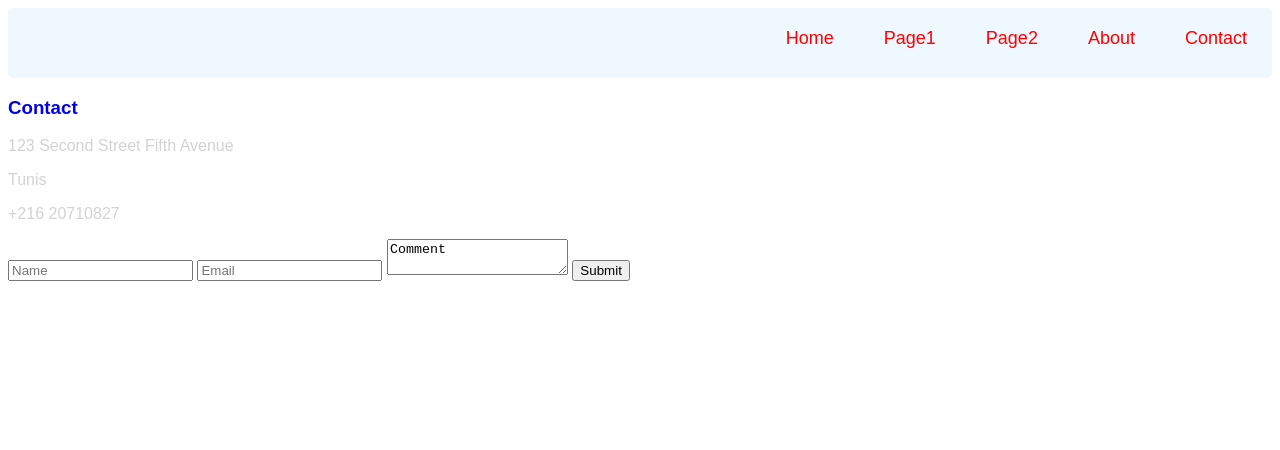
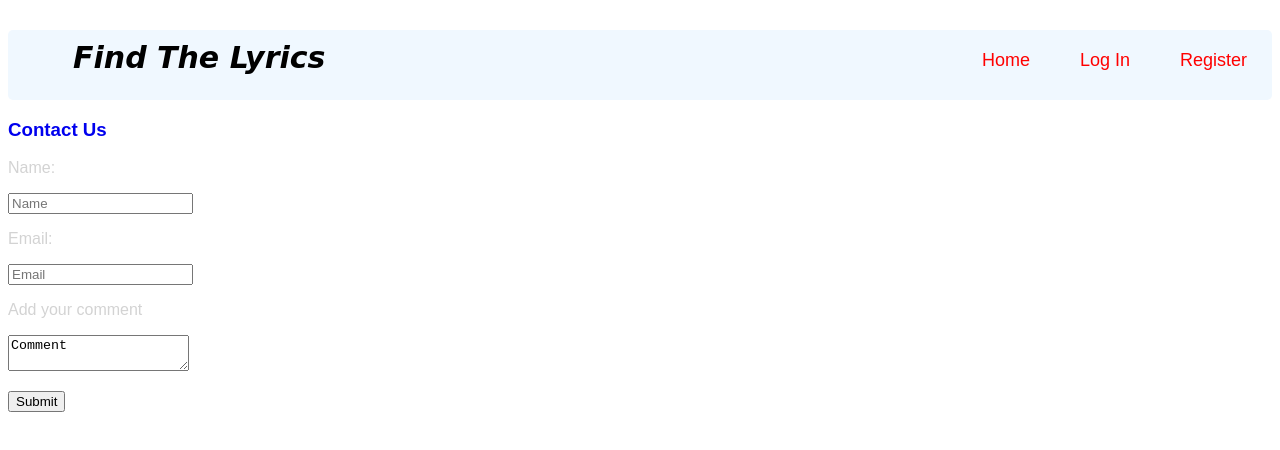
Before and after one commit to WassimLouiz/Projet-Web, a plain HTML site: page pages/Contact.html in a window 1280 px wide. Drawn offline with Linux system fonts and the light colour scheme; files that its build step writes are made by us from their sources.

Commit message:
Update Contact.html

```diff
--- a/pages/Contact.html
+++ b/pages/Contact.html
@@ -5,43 +5,40 @@
     <title>New WebSite</title>
     <meta charset="utf-8" />
 
-    <link rel="stylesheet" href="style.css" type=" text/css" />
+    <link rel="stylesheet" href="../styles/style-page.css" type=" text/css" />
 
     <meta name="viewport" content = "width= device-width , initial-scale=1.0" >
 </head>
     <body>
-           <header class="pageheader">
+
+        <header class="pageheader">
 
         <nav>
             <ul>
-
-                <li><a class="active" href="#">Contact</a></li>
-                <li><a class="active" href="pages/About.html">About</a></li>
-                <li><a class="active" href="pages/Page2.html">Page2</a></li>
-                <li><a class="active" href="pages/Page1.html">Page1</a></li>
-                <li><a class="active" href="pages/MainPage.html">Home</a></li>
-
+                <li><a class="active" href="../pages/Register.html">Register</a></li>
+                <li><a class="active" href="../pages/Login.html">Log In</a></li>
+                <li><a class="active" href="../pages/index.html">Home</a></li>
+                <strong><p class="name">Find The Lyrics</p></strong>
             </ul>
         </nav>
     </header>
-
     <section>
         <Article class="contactontent">
             <header>
-                    <h1><a href="#" title="ContactContent">Contact</a></h1>
+            <h1><a href="#" title="ContactContent">Contact Us</a></h1>
             </header>
 
             <body>
                 <section>
 
-                        <p>123 Second Street Fifth Avenue</p>
-                        <p>Tunis</p>
-                        <p> +216 20710827</p>
-
+                        <p>Name:</p>
                         <input class="Newsletter" placeholder="Name" type="text"/>
+                        <p>Email:</p>
                         <input class="Newsletter" placeholder="Email" type="text"/>
+                        <p>Add your comment</p>
                         <textarea class="textarea" placeholder="comment" type="text">Comment</textarea>
 
+                        <p></p>
                         <button class="Subscribe">Submit</button>
                 </section>
             </body>
```
